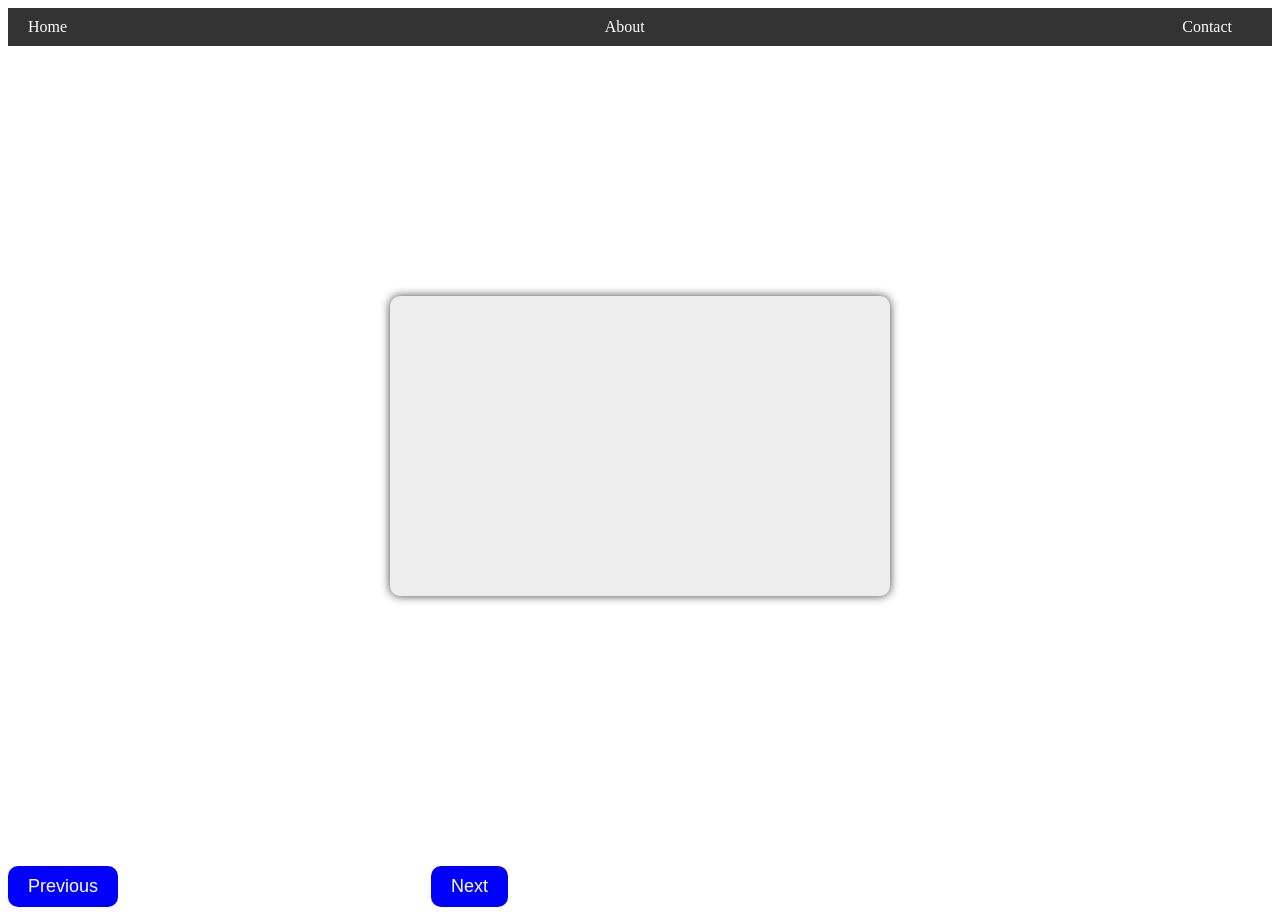
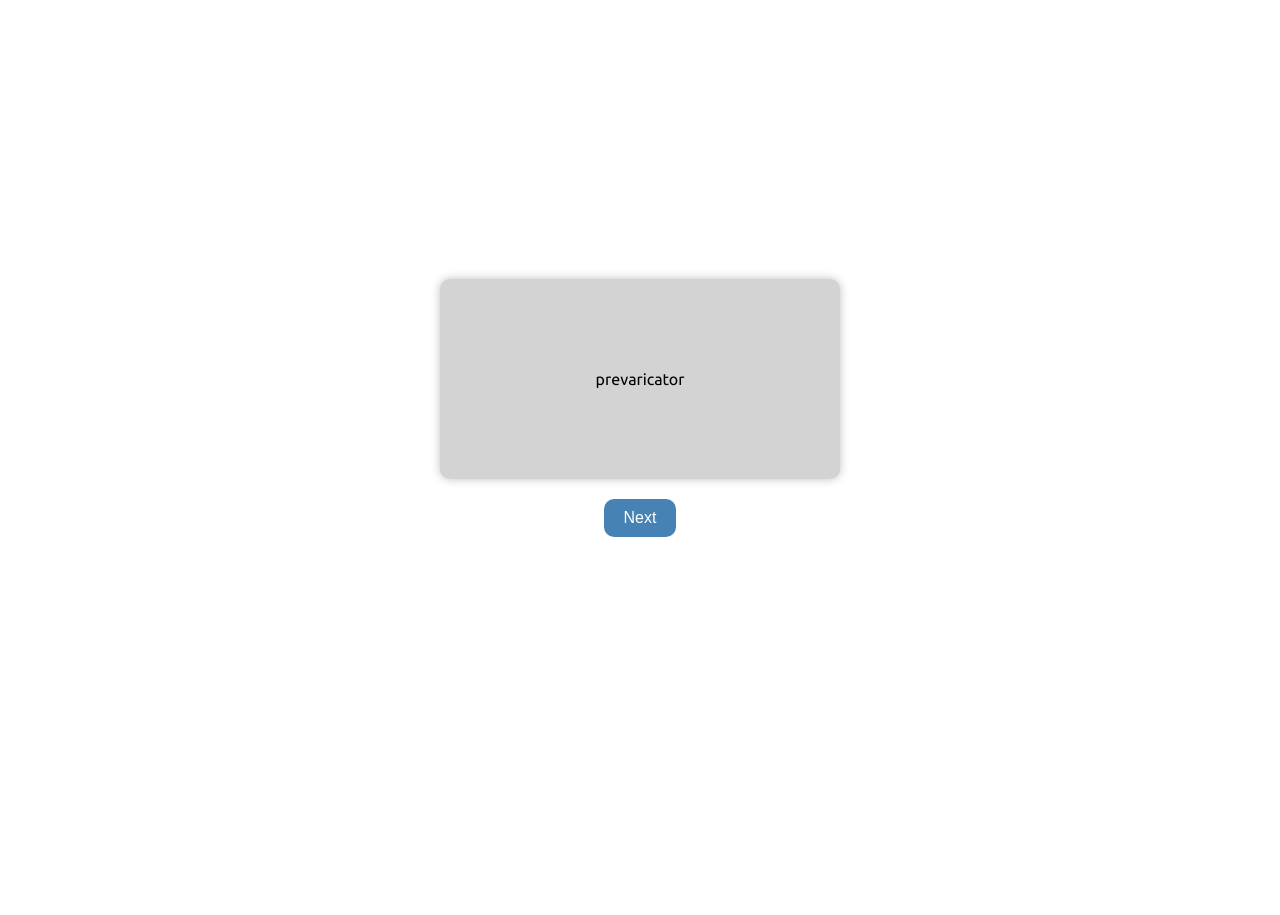
Before and after one commit to shamiya829/gre-vocab, a plain HTML site: page index.html in a window 1280 px wide. After the commit the page ends 816 px from the top, so only its background shows below. Drawn offline with Linux system fonts and the light colour scheme.

Commit message:
update without navbar

```diff
--- a/index.html
+++ b/index.html
@@ -1,143 +1,155 @@
 <!DOCTYPE html>
 <html>
-
   <head>
+    <title>GRE 1000 Vocabulary</title>
+    <link
+      href="https://fonts.googleapis.com/css2?family=Ubuntu&display=swap"
+      rel="stylesheet"
+    />
     <style>
-    /* Style for the navigation bar */
-    .navbar {
-      display: flex;
-      justify-content: space-between;
-      align-items: center;
-      padding: 10px 20px;
-      background-color: #333;
-      color: white;
-    }
-
-    .navbar a {
-      color: white;
-      text-decoration: none;
-      margin-right: 20px;
-    }
-
-    /* Style for the flashcard container */
-    .flashcard-container {
+      body {
         display: flex;
         justify-content: center;
         align-items: center;
         height: 100vh;
+        font-family: "Ubuntu", sans-serif;
       }
 
-    /* Style for the flashcard */
       .flashcard {
-      width: 500px;
-      height: 300px;
-      background-color: #eee;
-      border-radius: 10px;
-      box-shadow: 0px 0px 10px 0px rgba(0, 0, 0, 0.75);
+        width: 400px;
+        height: 200px;
+        background-color: lightgray;
         display: flex;
         justify-content: center;
         align-items: center;
-      text-align: center;
-      font-size: 36px;
-      font-weight: bold;
+        border-radius: 10px;
+        box-shadow: 0px 0px 10px rgba(0, 0, 0, 0.25);
+        transition: all 0.2s ease-in-out;
         cursor: pointer;
-      transition: transform 0.5s ease;
       }
 
-    .flashcard.flipped {
-      transform: rotateY(180deg);
+      .flashcard .word {
+        display: block;
       }
 
-    /* Style for the buttons */
-    .buttons {
-      display: flex;
-      justify-content: space-between;
-      width: 500px;
-      margin-top: 20px;
+      .flashcard .definition {
+        display: none;
+        text-align: center;
       }
 
-    button {
+      .flashcard.toggled .word {
+        display: none;
+      }
+
+      .flashcard.toggled .definition {
+        display: block;
+      }
+
+      .flashcard-container {
+        display: flex;
+        flex-direction: column;
+        align-items: center;
+      }
+
+      button.next-button {
+        margin-top: 20px;
         padding: 10px 20px;
+        background-color: steelblue;
+        color: white;
+        border: none;
         border-radius: 10px;
-      background-color: blue;
+        font-size: 16px;
+        cursor: pointer;
+        transition: all 0.2s ease-in-out;
+      }
+
+      button.next-button:hover {
+        background-color: lightblue;
+        transform: translateY(-2px);
+      }
+
+      button.next-button:active {
+        transform: translateY(2px);
+      }
+      ul {
+  list-style-type: none;
+  margin: 0;
+  padding: 0;
+  overflow: hidden;
+  background-color: #333;
+}
+
+li {
+  float: left;
+}
+
+li a {
+  display: block;
   color: white;
-      font-size: 18px;
-      border: none;
-      cursor: pointer;
+  text-align: center;
+  padding: 14px 16px;
+  text-decoration: none;
 }
+
+/* Change the link color to #111 (black) on hover */
+li a:hover {
+  background-color: #111;
+}
+.active {
+  background-color: #04AA6D;
+}
+
+
     </style>
+    <!-- <ul style = "position:relative; left:0px; top:-00px;" >
+      <li><a href="default.asp">Home</a></li>
+      <li><a href="news.asp">News</a></li>
+      <li><a href="contact.asp">Contact</a></li>
+      <li><a href="about.asp">About</a></li>
+    </ul> -->
   </head>
-
   <body>
-  <!-- Navigation bar -->
-  <div class="navbar">
-    <a href="#">Home</a>
-    <a href="#">About</a>
-    <a href="#">Contact</a>
+    <div class="flashcard-container">
+      <div id="flashcard-container"></div>
+      <button id="next-button" class="next-button">Next</button>
     </div>
 
-  <!-- Flashcard container -->
-  <div class="flashcard-container">
-    <div class="flashcard" id="flashcard">
-      <div class="front" id="front"></div>
-      <div class="back" id="back"></div>
-    </div>
-  </div>
-
-  <!-- Buttons -->
-  <div class="buttons">
-    <button id="prev-button">Previous</button>
-    <button id="next-button">Next</button>
-  </div>
-
-  <!-- Script for the flashcards -->
     <script>
-    // List of words and definitions
       const words = [
-      { word: 'abase', definition: 'to lower in rank, status, or reputation' },
-      { word: 'abscond', definition: 'to leave secretly and hide, typically to avoid the law' },
-      { word: 'accretion', definition: 'an increase by natural growth or addition' },
-      { word: 'adulterate', definition: 'to make impure or weaker by adding inferior ingredients' }
+        { word: "prevaricator", definition: "a liar or deceiver" },
+        { word: "mendacity", definition: "the state of being untruthful" },
+        { word: "fastidious", definition: "having high standards or being meticulous" },
+        { word: "equanimity", definition: "calmness and composure, especially in difficult situations" },
+        { word: "perfidious", definition: "treacherous or faithless" }
       ];
 
-  // Keep track of the current index
+      const flashcardContainer = document.querySelector("#flashcard-container");
+      const nextButton = document.querySelector("#next-button");
+
       let currentIndex = 0;
 
-// Get the flashcard, front, and back elements
-const flashcard = document.getElementById("flashcard");
-const front = document.getElementById("front");
-const back = document.getElementById("back");
-
-// Function to display the current word or definition on the front and back of the flashcard
-function displayWordDefinition() {
-  front.innerHTML = words[currentIndex].word;
-  back.innerHTML = words[currentIndex].definition;
+      function displayFlashcard() {
+        const word = words[currentIndex].word;
+        const definition = words[currentIndex].definition;
+        flashcardContainer.innerHTML = `
+          <div class="flashcard">
+            <div class="word">${word}</div>
+            <div class="definition">${definition}</div>
+          </div>
+        `;
       }
 
-// Function to show the next word or definition
-function showNext() {
+      flashcardContainer.addEventListener("click", function () {
+        const flashcard = flashcardContainer.querySelector(".flashcard");
+        flashcard.classList.toggle("toggled");
+      });
+
+      nextButton.addEventListener("click", function () {
         currentIndex = (currentIndex + 1) % words.length;
-  displayWordDefinition();
-}
+        displayFlashcard();
+      });
 
-// Function to show the previous word or definition
-function showPrev() {
-  currentIndex = (currentIndex + words.length - 1) % words.length;
-  displayWordDefinition();
-}
-
-// Function to flip the flashcard
-function flip() {
-  flashcard.classList.toggle("flipped");
-}
-
-// Event listeners for the buttons
-nextButton.addEventListener("click", showNext);
-prevButton.addEventListener("click", showPrev);
-flashcard.addEventListener("click", flip);
-
-// Initial display of the first word or definition
-displayWordDefinition();
+      displayFlashcard();
     </script>
   </body>
 </html>
```
Lines whose indentation alone changed are shown as unchanged.
